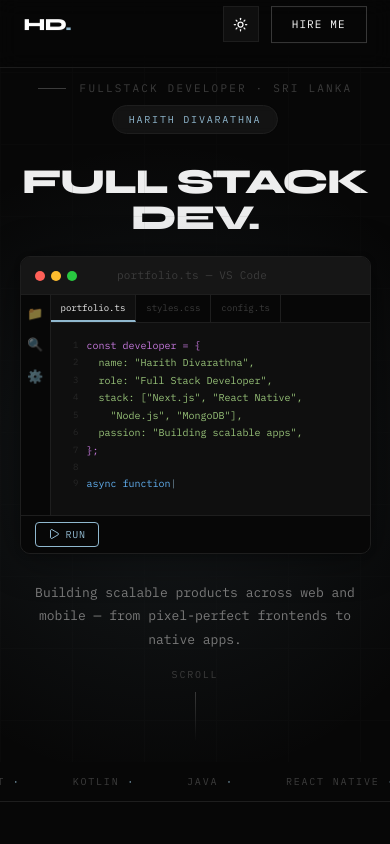
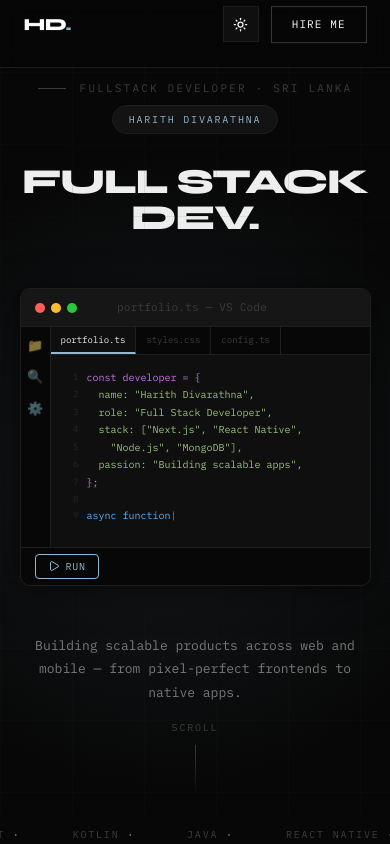
Before and after one commit to harithsenura/P, a Next.js app: page / in a window 390 px wide. Shown: the top 844 px of the page. Built offline with nearby package versions, Linux system fonts and the light colour scheme.

Commit message:
Update hero section bugs

```diff
--- a/src/app/globals.css
+++ b/src/app/globals.css
@@ -1899,7 +1899,8 @@ footer span {
   }
 
   .hero-editor-wrap {
-    margin-bottom: 1.2rem;
+    margin-top: 2rem;
+    margin-bottom: 2.5rem;
   }
 
   .mac-body {
```
